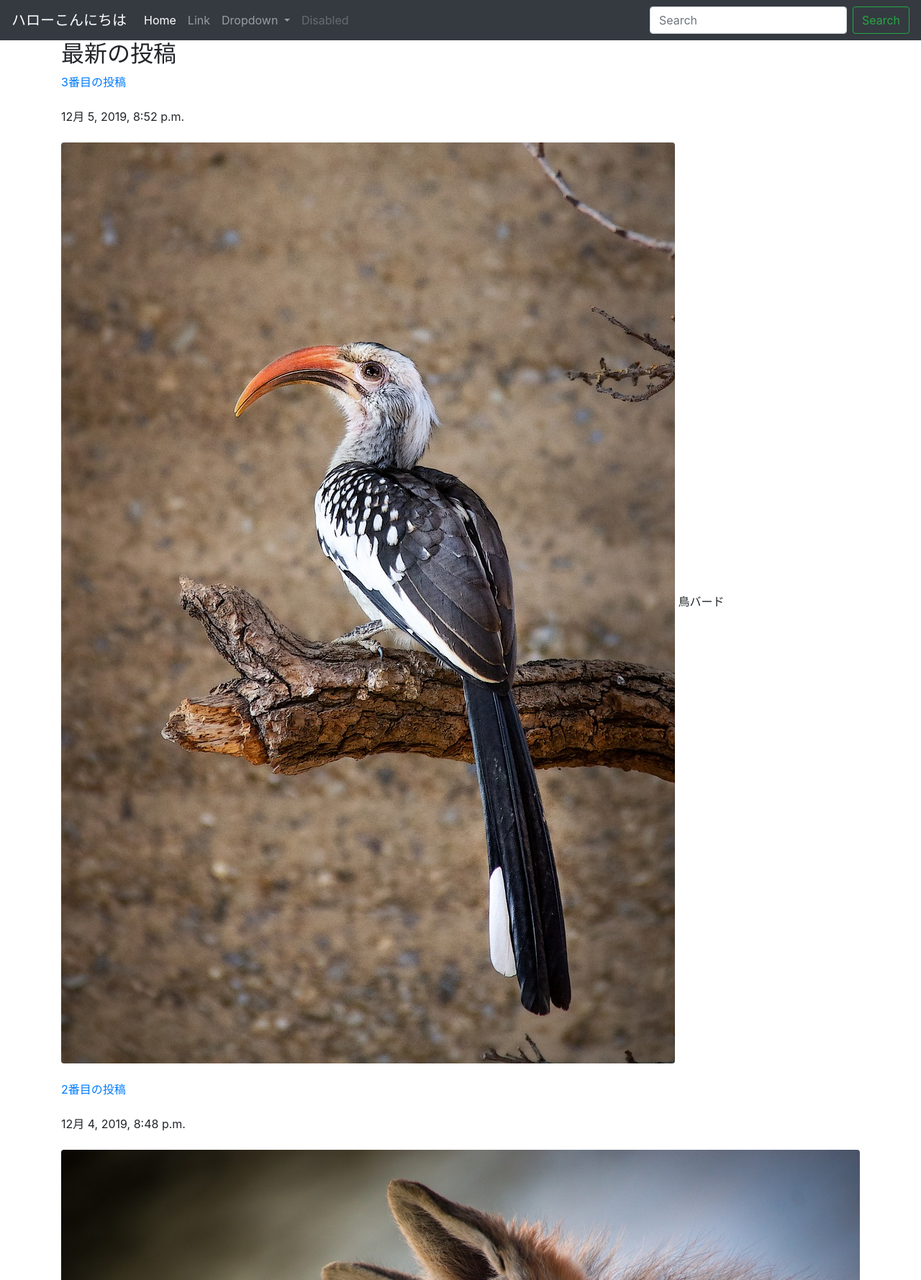
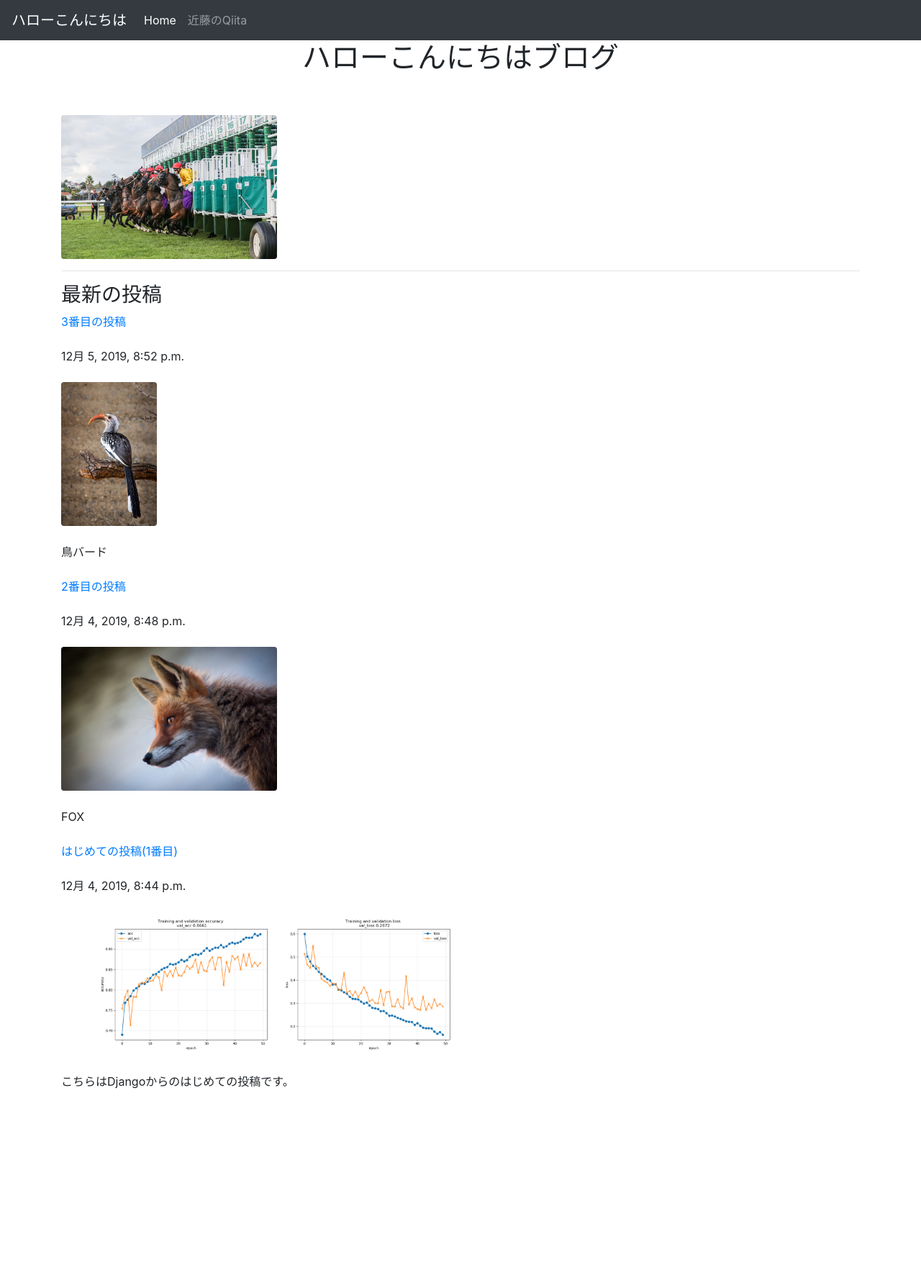
Before and after one commit to kondoooooo/mysite, a Django app: page /posts/ in a window 1280 px wide. Shown: the top 1779 px of the page at 72% size. After the commit the page ends 1513 px from the top, so only its background shows below. Run offline with Django 3.2, Linux system fonts and the light colour scheme; data comes from the database, SQL or seed files in the repository; some libraries are stand-ins or nearby versions.

Commit message:
ホームページ整形

```diff
--- a/mysiteapp/mysiteapp/settings.py
+++ b/mysiteapp/mysiteapp/settings.py
@@ -55,7 +55,7 @@ ROOT_URLCONF = 'mysiteapp.urls'
 TEMPLATES = [
     {
         'BACKEND': 'django.template.backends.django.DjangoTemplates',
-        'DIRS': [],
+        'DIRS': ['templates'],
         'APP_DIRS': True,
         'OPTIONS': {
             'context_processors': [
--- a/mysiteapp/posts/templates/posts/index.html
+++ b/mysiteapp/posts/templates/posts/index.html
@@ -2,12 +2,13 @@
 <html lang = "ja-jp">
 <head>
     <title>投稿一覧</title>
-    <!-- Bootstrap -->
+    <!-- Bootstrap(Starter template)<head>部分 -->
     <meta charset="utf-8">
     <meta name="viewport" content="width=device-width, initial-scale=1, shrink-to-fit=no">
 
     <link rel="stylesheet" href="https://stackpath.bootstrapcdn.com/bootstrap/4.4.1/css/bootstrap.min.css" integrity="sha384-Vkoo8x4CGsO3+Hhxv8T/Q5PaXtkKtu6ug5TOeNV6gBiFeWPGFN9MuhOf23Q9Ifjh" crossorigin="anonymous">
 </head>
+
 <!-- Bootstrap(Navbar & Serch) -->
 <body>
     <!-- 配色の変更 -->
@@ -17,66 +18,59 @@
     <span class="navbar-toggler-icon"></span>
   </button>
 
-  <!-- div(四角形領域) -->
+  <!-- div(四角形領域) --><!-- href(リンク) -->
   <div class="collapse navbar-collapse" id="navbarSupportedContent">
     <ul class="navbar-nav mr-auto">
       <li class="nav-item active">
         <a class="nav-link" href="#">Home <span class="sr-only">(current)</span></a>
       </li>
       <li class="nav-item">
-        <a class="nav-link" href="#">Link</a>
+        <a class="nav-link" href="https://qiita.com/nuhsodnok">近藤のQiita</a>
       </li>
-      <li class="nav-item dropdown">
-        <a class="nav-link dropdown-toggle" href="#" id="navbarDropdown" role="button" data-toggle="dropdown" aria-haspopup="true" aria-expanded="false">
-          Dropdown
-        </a>
-        <div class="dropdown-menu" aria-labelledby="navbarDropdown">
-          <a class="dropdown-item" href="#">Action</a>
-          <a class="dropdown-item" href="#">Another action</a>
-          <div class="dropdown-divider"></div>
-          <a class="dropdown-item" href="#">Something else here</a>
-        </div>
-      </li>
-      <li class="nav-item">
-        <a class="nav-link disabled" href="#" tabindex="-1" aria-disabled="true">Disabled</a>
-      </li>
+
     </ul>
-    <form class="form-inline my-2 my-lg-0">
-      <input class="form-control mr-sm-2" type="search" placeholder="Search" aria-label="Search">
-      <button class="btn btn-outline-success my-2 my-sm-0" type="submit">Search</button>
-    </form>
+
   </div>
 </nav>
 
 <!-- container(画面パーツのタイプ) -->
 <div class="container">
-    <!-- <h1>ハローこんにちはブログ</h1> -->
+    <!-- text-center(文字をセンターに持ってくる) -->
+    <h1 class="text-center">ハローこんにちはブログ</h1>
+    <br /><br />
+    <!-- staticディレクトリを読み込む -->
+    {% load static %}
+    <!-- postsに保存してある画像の読み込み -->
+    <img src="{% static 'posts/gate2.jpg' %}" class = "img-fluid rounded" style="max-height: 200px;" />
 
-    <h2>最新の投稿</h2>
+    <!-- hr(ラインを入れる) -->
+    <hr>
+    <h3>最新の投稿</h3>
 
-<!-- %で囲うとテンプレートエンジン機能 -->
+    <!-- %で囲うとテンプレートエンジン機能 -->
     {% for post in posts.all %}  <!-- 全ての値を取り出す -->
 
       <!-- titleを出力(<a>でリンク貼付け)-->
       <a href = "{% url 'post_detail' post.id %}">{{ post.title }}</a>
+      <!-- br 改行-->
       <br /><br />
       {{ post.published }}
       <br /><br />
       <!--
-      Bootstrap(img-fluid)
-      画面の大きさに合わせて、画像を拡大縮小する
-      Bootstrap(rounded)
-      画像の角を丸くする
-      classにスペースを入れる
-      複数入れられる
+      Bootstrap(img-fluid)画面の大きさに合わせて、画像を拡大縮小する
+      Bootstrap(rounded)画像の角を丸くする
+      ※classにスペースを入れることで複数入れられる
+      style 画像の加工
       -->
-      <img src="{{ post.image.url }}" class = "img-fluid rounded" />
+      <img src="{{ post.image.url }}" class = "img-fluid rounded" style="max-height: 200px;" />
+      <br /><br />
       {{post.summary}}
       <br /><br />
 
     <!-- for文修了処理 -->
     {% endfor %}
 
+    <!-- Bootstrap(Starter template)<body>JavaScript部分 -->
     <script src="https://code.jquery.com/jquery-3.4.1.slim.min.js" integrity="sha384-J6qa4849blE2+poT4WnyKhv5vZF5SrPo0iEjwBvKU7imGFAV0wwj1yYfoRSJoZ+n" crossorigin="anonymous"></script>
     <script src="https://cdn.jsdelivr.net/npm/popper.js@1.16.0/dist/umd/popper.min.js" integrity="sha384-Q6E9RHvbIyZFJoft+2mJbHaEWldlvI9IOYy5n3zV9zzTtmI3UksdQRVvoxMfooAo" crossorigin="anonymous"></script>
     <script src="https://stackpath.bootstrapcdn.com/bootstrap/4.4.1/js/bootstrap.min.js" integrity="sha384-wfSDF2E50Y2D1uUdj0O3uMBJnjuUD4Ih7YwaYd1iqfktj0Uod8GCExl3Og8ifwB6" crossorigin="anonymous"></script>
```
Also changed, not shown: mysiteapp/posts/templates/posts/post_detail.html (+52 -8 lines), mysiteapp/posts/static/posts/gate2.jpg (added).
